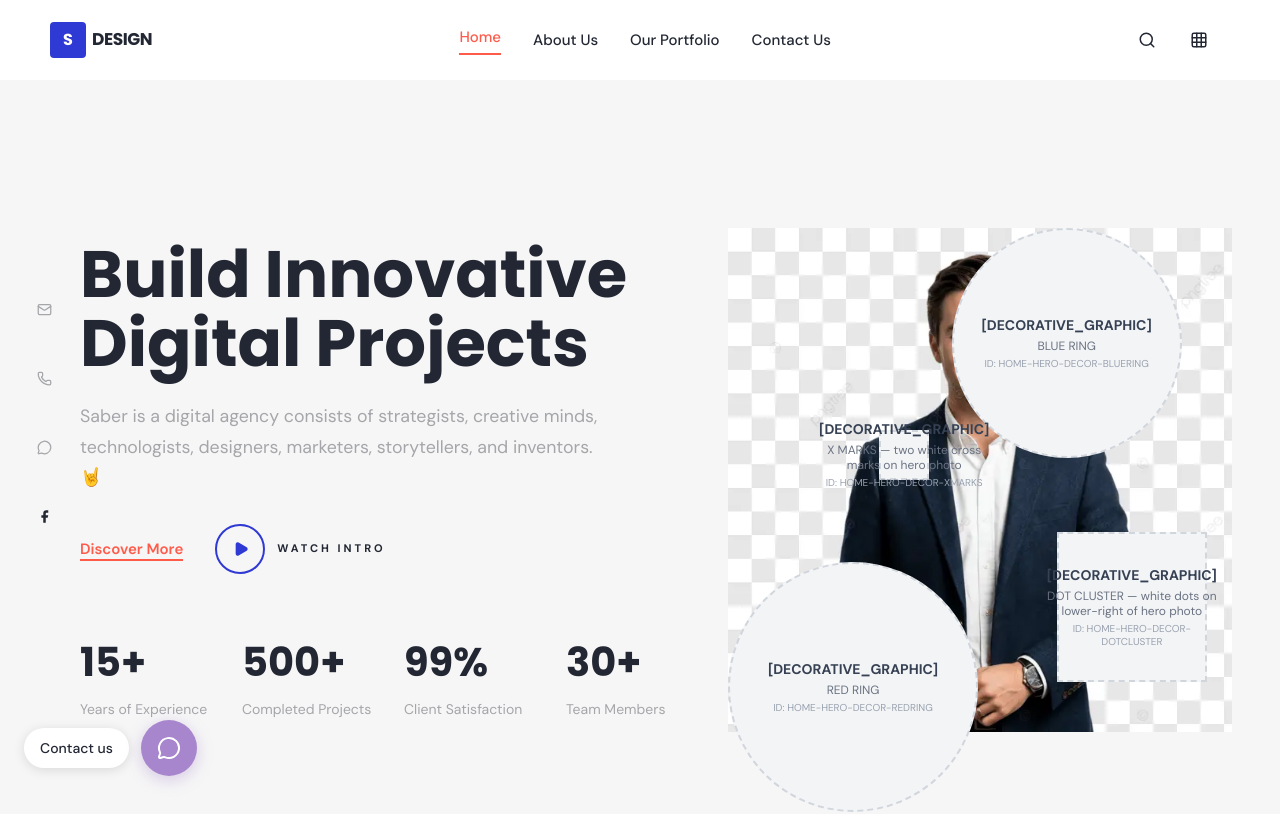
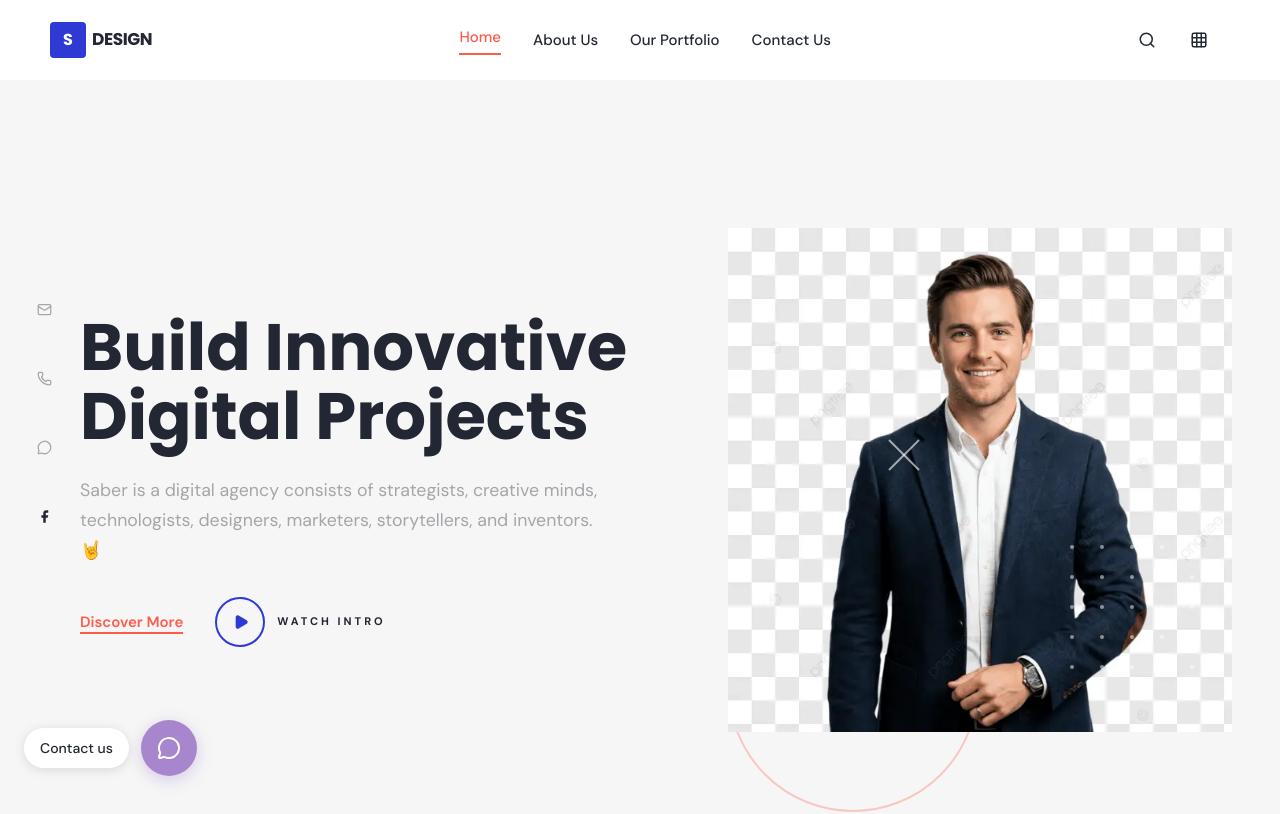
Before and after one commit to mohammed054/portfolio, a React (Vite) app: page / in a window 1280 px wide. Shown: the top 814 px of the page. Built offline with nearby package versions, Linux system fonts and the light colour scheme.

Commit message:
QA Round 1 fixes: remove hero stats, fix decorative elements, blue bg for CreativeApproach/Skills, remove footer newsletter, 3 About logos, asymmetric portfolio grid, larger team photos

```diff
--- a/src/components/AboutPlatforms.jsx
+++ b/src/components/AboutPlatforms.jsx
@@ -5,16 +5,15 @@ const platforms = [
   { id: 'ABOUT-PLATFORM-1', label: 'Fiverr logo', href: 'https://www.fiverr.com/saber_nasr' },
   { id: 'ABOUT-PLATFORM-2', label: 'Upwork logo', href: 'https://www.upwork.com/freelancers/saber' },
   { id: 'ABOUT-PLATFORM-3', label: 'Freelancer logo', href: 'https://www.freelancer.com/u/SaberElbendary' },
-  { id: 'ABOUT-PLATFORM-4', label: 'SND Design logo', href: 'https://sabernasr.com' },
 ]
 
 function AboutPlatforms() {
   return (
-    <section className="section-padding bg-section-bg">
+    <section className="section-padding bg-secondary">
       <div className="container-main">
         <SectionHeading eyebrow="HUGE HONOR" title="Our Platforms" className="mb-16" />
 
-        <div className="grid grid-cols-2 md:grid-cols-4 gap-5">
+        <div className="grid grid-cols-1 sm:grid-cols-3 gap-5 max-w-[900px] mx-auto">
           {platforms.map((platform) => (
             <a
               key={platform.id}
--- a/src/components/CreativeApproach.jsx
+++ b/src/components/CreativeApproach.jsx
@@ -3,7 +3,7 @@ import PlaceholderBox from './shared/PlaceholderBox'
 
 function CreativeApproach() {
   return (
-    <section className="section-padding bg-dark-bg text-white relative overflow-hidden">
+    <section className="section-padding bg-secondary text-white relative overflow-hidden">
       <div className="container-main">
         <div className="grid grid-cols-1 lg:grid-cols-2 gap-16 items-center">
           <div className="relative">
--- a/src/components/Hero.jsx
+++ b/src/components/Hero.jsx
@@ -1,16 +1,6 @@
 import { Link } from 'react-router-dom'
 import PlaceholderBox from './shared/PlaceholderBox'
 import { Play } from 'lucide-react'
-import ReactCountUp from 'react-countup'
-
-const CountUp = ReactCountUp.default || ReactCountUp
-
-const stats = [
-  { end: 15, suffix: '+', label: 'Years of Experience' },
-  { end: 500, suffix: '+', label: 'Completed Projects' },
-  { end: 99, suffix: '%', label: 'Client Satisfaction' },
-  { end: 30, suffix: '+', label: 'Team Members' },
-]
 
 function Hero() {
   return (
@@ -41,69 +31,34 @@ function Hero() {
                 </span>
               </div>
             </div>
-
-            <div className="grid grid-cols-2 md:grid-cols-4 gap-8 mt-14 max-lg:justify-center">
-              {stats.map((stat, i) => (
-                <div key={i} className="text-center lg:text-left">
-                  <div className="text-[clamp(28px,2rem+1vw,40px)] font-bold text-text-dark font-[Poppins]">
-                    <CountUp end={stat.end} duration={2.5} enableScrollSpy scrollSpyOnce />{stat.suffix}
-                  </div>
-                  <p className="text-text-muted text-[14px] mt-1">{stat.label}</p>
-                </div>
-              ))}
-            </div>
           </div>
 
           <div className="relative max-lg:hidden">
             <img
               src="/images/hero-saber.webp"
               alt="Saber Nasr — Professional portrait"
-              className="max-w-[850px] w-full ml-auto object-contain"
+              className="max-w-[850px] w-full ml-auto object-contain relative z-[2]"
               width="555"
               height="1000"
             />
 
-            {/* Decorative elements */}
-            <PlaceholderBox
-              id="HOME-HERO-DECOR-DOTGRID"
-              type="[DECORATIVE_GRAPHIC]"
-              width="140px"
-              height="130px"
-              label="DOT GRID"
-              className="absolute top-10 right-[20%]"
-            />
-            <PlaceholderBox
-              id="HOME-HERO-DECOR-BLUERING"
-              type="[DECORATIVE_GRAPHIC]"
-              width="230px"
-              height="230px"
-              label="BLUE RING"
-              className="absolute top-0 right-[10%] rounded-full"
-            />
-            <PlaceholderBox
-              id="HOME-HERO-DECOR-REDRING"
-              type="[DECORATIVE_GRAPHIC]"
-              width="250px"
-              height="250px"
-              label="RED RING"
-              className="absolute -bottom-20 left-0 rounded-full"
-            />
-            <PlaceholderBox
-              id="HOME-HERO-DECOR-XMARKS"
-              type="[DECORATIVE_GRAPHIC]"
-              width="50px"
-              height="50px"
-              label="X MARKS — two white cross marks on hero photo"
-              className="absolute top-[40%] left-[30%]"
-            />
-            <PlaceholderBox
-              id="HOME-HERO-DECOR-DOTCLUSTER"
-              type="[DECORATIVE_GRAPHIC]"
-              width="150px"
-              height="150px"
-              label="DOT CLUSTER — white dots on lower-right of hero photo"
-              className="absolute bottom-[10%] right-[5%]"
-            />
+            {/* Decorative elements — outline-only, behind portrait */}
+            <div className="absolute top-10 right-[20%] w-[140px] h-[130px] border border-dashed border-text-muted/20 z-[1]" aria-hidden="true" />
+            <div className="absolute top-0 right-[10%] w-[230px] h-[230px] border-2 border-secondary/30 rounded-full z-[1]" aria-hidden="true" />
+            <div className="absolute -bottom-20 left-0 w-[250px] h-[250px] border-2 border-primary/30 rounded-full z-[1]" aria-hidden="true" />
+            <div className="absolute top-[40%] left-[30%] z-[3]" aria-hidden="true">
+              <svg width="50" height="50" viewBox="0 0 50 50" fill="none" xmlns="http://www.w3.org/2000/svg">
+                <line x1="10" y1="10" x2="40" y2="40" stroke="white" strokeWidth="2" opacity="0.6"/>
+                <line x1="40" y1="10" x2="10" y2="40" stroke="white" strokeWidth="2" opacity="0.6"/>
+              </svg>
+            </div>
+            <div className="absolute bottom-[10%] right-[5%] z-[3]" aria-hidden="true">
+              <svg width="150" height="150" viewBox="0 0 150 150" fill="none" xmlns="http://www.w3.org/2000/svg">
+                {[...Array(25)].map((_, i) => (
+                  <circle key={i} cx={15 + (i % 5) * 30} cy={15 + Math.floor(i / 5) * 30} r="2" fill="white" opacity="0.5"/>
+                ))}
+              </svg>
+            </div>
           </div>
         </div>
       </div>
--- a/src/components/PortfolioGrid.jsx
+++ b/src/components/PortfolioGrid.jsx
@@ -5,9 +5,9 @@ function PortfolioGrid() {
   return (
     <section className="section-padding bg-light-bg">
       <div className="container-main">
-        <div className="grid grid-cols-1 lg:grid-cols-2 gap-4 mb-14">
+        <div className="grid grid-cols-1 lg:grid-cols-2 grid-rows-[auto_auto] gap-4 mb-14">
           <div className="row-span-2">
-            <div className="h-[690px] overflow-hidden group cursor-pointer">
+            <div className="h-full min-h-[690px] overflow-hidden group cursor-pointer">
               <PlaceholderBox
                 id="HOME-PORTFOLIO-IMG-1"
                 type="[IMAGE]"
@@ -25,7 +25,7 @@ function PortfolioGrid() {
                 type="[IMAGE]"
                 width="100%"
                 height="100%"
-                label="Mkayn Store — Arabic food-delivery site"
+                label="food-delivery site — brand name unconfirmed, verify live"
                 className="transition-transform duration-700 group-hover:scale-105"
               />
             </div>
--- a/src/components/Team.jsx
+++ b/src/components/Team.jsx
@@ -30,7 +30,7 @@ function Team() {
                 id="ABOUT-TEAM-PHOTO-1"
                 type="[IMAGE]"
                 width="100%"
-                height="280px"
+                height="300px"
                 label="Saber Nasr — Project Manager"
                 className="transition-transform duration-700 group-hover:scale-105"
               />
@@ -40,7 +40,7 @@ function Team() {
                 id="ABOUT-TEAM-PHOTO-2"
                 type="[IMAGE]"
                 width="100%"
-                height="280px"
+                height="300px"
                 label="Mohamed Maksoud — Graphic Designer"
                 className="transition-transform duration-700 group-hover:scale-105"
               />
--- a/src/layout/Footer.jsx
+++ b/src/layout/Footer.jsx
@@ -39,20 +39,6 @@ function Footer() {
           </a>
         </div>
       </div>
-
-      <div className="container-main border-t border-footer-border py-6">
-        <div className="flex items-center gap-4 max-md:flex-col max-md:gap-3">
-          <label className="text-sm font-medium text-footer-text whitespace-nowrap">Newsletter</label>
-          <input
-            type="email"
-            placeholder="Enter your email"
-            className="flex-1 bg-ch-charcoal border border-ch-border text-white placeholder-ch-muted px-4 py-2.5 text-sm rounded outline-none focus:border-secondary transition-colors"
-          />
-          <button className="btn-pill btn-pill-primary text-sm px-6 py-2.5">
-            Subscribe
-          </button>
-        </div>
-      </div>
     </footer>
   )
 }
```
Also changed, not shown: src/components/Skills.jsx (+5 -5 lines), 1 other file (tests, documents, lock files or other folders).
